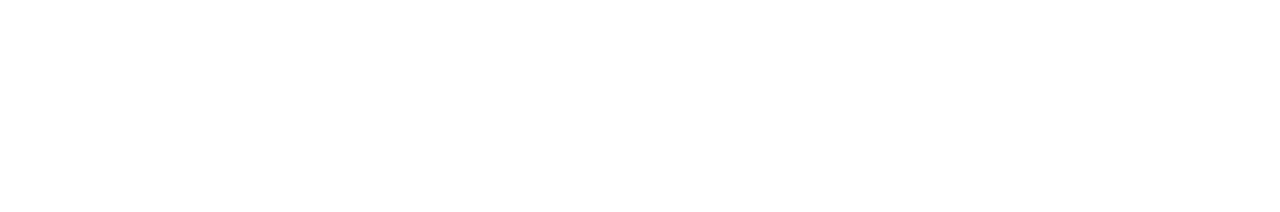
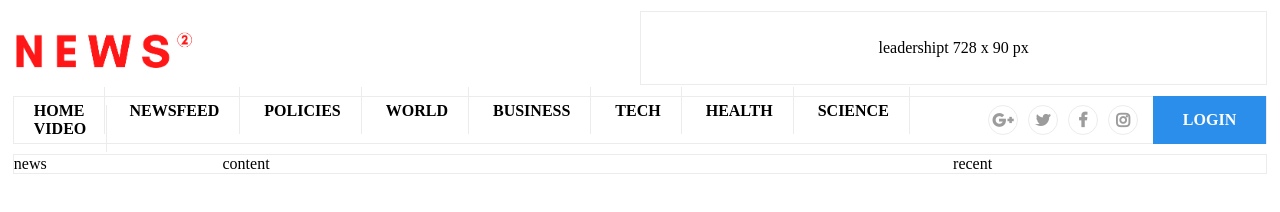
Before and after one commit to khalil-nazari/news-websites, a plain HTML site: page news-2/index.html in a window 1280 px wide. Drawn offline with Linux system fonts and the light colour scheme.

Commit message:
News-2
Header and nav is developeed

```diff
--- /dev/null
+++ b/news-2/css/global.css
@@ -0,0 +1,130 @@
+* {
+    padding: 0;
+    margin: 0;
+    box-sizing: border-box;
+    list-style-type: none;
+}
+
+a {
+    text-decoration: none;
+    color: inherit;
+}
+
+.container {
+    width: 98%;
+    max-width: 1400px;
+    margin: 0 auto;
+}
+
+.center {
+    display: flex;
+    justify-content: center;
+    align-items: center;
+}
+:root {
+    --border-color: rgb(236, 236, 236);
+}
+/* **** header ***** */
+.header .container {
+    height: 6rem;
+    display: flex;
+    flex-direction: row;
+    justify-content: space-between;
+    align-items: center;
+}
+.header .logo, .header .leadership-board {
+    flex-basis: 50%;
+}
+.header .leadership-board {
+    text-align: center;
+    border: 1px solid var(--border-color);
+    padding: 1.7rem;
+}
+.logo-image {
+    width: 30%;
+}
+
+
+/******* nav ******/
+.nav {
+    border: 1px solid var(--border-color);
+    height: 3rem;
+    display: flex;
+    justify-content: space-between;
+    align-items: center;
+}
+
+.navs {
+    flex-basis: 75%;
+}
+ul.navbar li {
+    display: inline-block;
+    height: 100%;
+}
+ul.navbar li a {
+    text-transform: uppercase;
+    font-size: 1rem;
+    font-weight: 700;
+    padding: 15px 20px;
+    border-right: 1px solid var(--border-color);
+}
+
+nav .login {
+    flex-basis: 25%;
+    display: flex;
+    flex-direction: row;
+    justify-content: flex-end;
+    align-items: center;
+}
+
+a.login-btn {
+    padding: 15px 30px;
+    background-color: rgb(44, 142, 235);
+    text-transform: uppercase;
+    font-weight: 700;
+    color: white;
+    display: flex;
+    justify-content: right;
+}
+
+.social-media {
+    display: flex;
+    justify-content: right;
+    align-items: center;
+    margin-right: 10px;
+}
+
+.fa-google-plus,
+.fa-twitter,
+.fa-facebook-f,
+.fa-instagram {
+    padding: 5px;
+    border: 1px solid var(--border-color);
+    border-radius: 50%;
+    width: 30px;
+    height: 30px;
+    color: rgb(156, 156, 156);
+    font-weight: 700;
+    margin: 0 5px;
+    font-size: 1rem;
+}
+
+/* ******** main ******* */
+.main {
+    margin: 10px 0 10px 0;
+    border: 1px solid var(--border-color);
+    display: grid;
+    grid-template-columns: repeat(12, 1fr);
+}
+
+.news-update {
+    grid-column: 0/3;
+}
+
+.news-content {
+    grid-column: 3/10;
+}
+
+.news-related {
+    grid-column: 10/13;
+}
--- a/news-2/index.html
+++ b/news-2/index.html
@@ -3,9 +3,62 @@
 <head>
     <meta charset="UTF-8">
     <meta name="viewport" content="width=device-width, initial-scale=1.0">
+    <!-- font awesome -->
+    <link rel="stylesheet" href="https://stackpath.bootstrapcdn.com/font-awesome/4.7.0/css/font-awesome.min.css">
+
+    <!-- global style -->
+    <link rel="stylesheet" href="./css/global.css">
     <title>Home - News-2</title>
 </head>
 <body>
+    <!-- top header with logo -->
+    <header class="header">
+        <div class="container">
+            <div class="logo">
+                <img src="./images/logo.png" class="logo-image" alt="">
+            </div>
 
+            <div class="leadership-board">
+                leadershipt 728 x 90 px
+            </div>
+        </div>
+    </header>
+
+
+    <!-- nav -->
+    <nav class="nav container">
+        <div class="navs">
+            <ul class="navbar">
+                <li class="nav-item"> <a href="#" class="nav-link">Home</a></li>
+                <li class="nav-item"> <a href="#" class="nav-link">newsfeed</a></li>
+                <li class="nav-item"> <a href="#" class="nav-link">policies</a></li>
+                <li class="nav-item"> <a href="#" class="nav-link">world</a></li>
+                <li class="nav-item"> <a href="#" class="nav-link">business</a></li>
+                <li class="nav-item"> <a href="#" class="nav-link">tech</a></li>
+                <li class="nav-item"> <a href="#" class="nav-link">health</a></li>
+                <li class="nav-item"> <a href="#" class="nav-link">science</a></li>
+                <li class="nav-item"> <a href="#" class="nav-link">video</a></li>
+            </ul>
+        </div>
+        <div class="login">
+            <div class="social-media">
+                <i class="fa fa-google-plus center"></i>
+                <i class="fa fa-twitter center"></i>
+                <i class="fa fa-facebook-f center"></i>
+                <i class="fa fa-instagram center"></i>
+            </div>
+            <a href="#" class="login-btn">login</a>
+        </div>
+    </nav>
+
+
+    <!-- main  -->
+    <main class="container">
+        <div class="main">
+            <div class="news-update">news</div>
+            <div class="news-content">content</div>
+            <aside class="news-related">recent</aside>
+        </div>
+    </main>
 </body>
 </html>
```
Also changed, not shown: news-2/images/logo.png (added), news-2/js/main.js (added).
